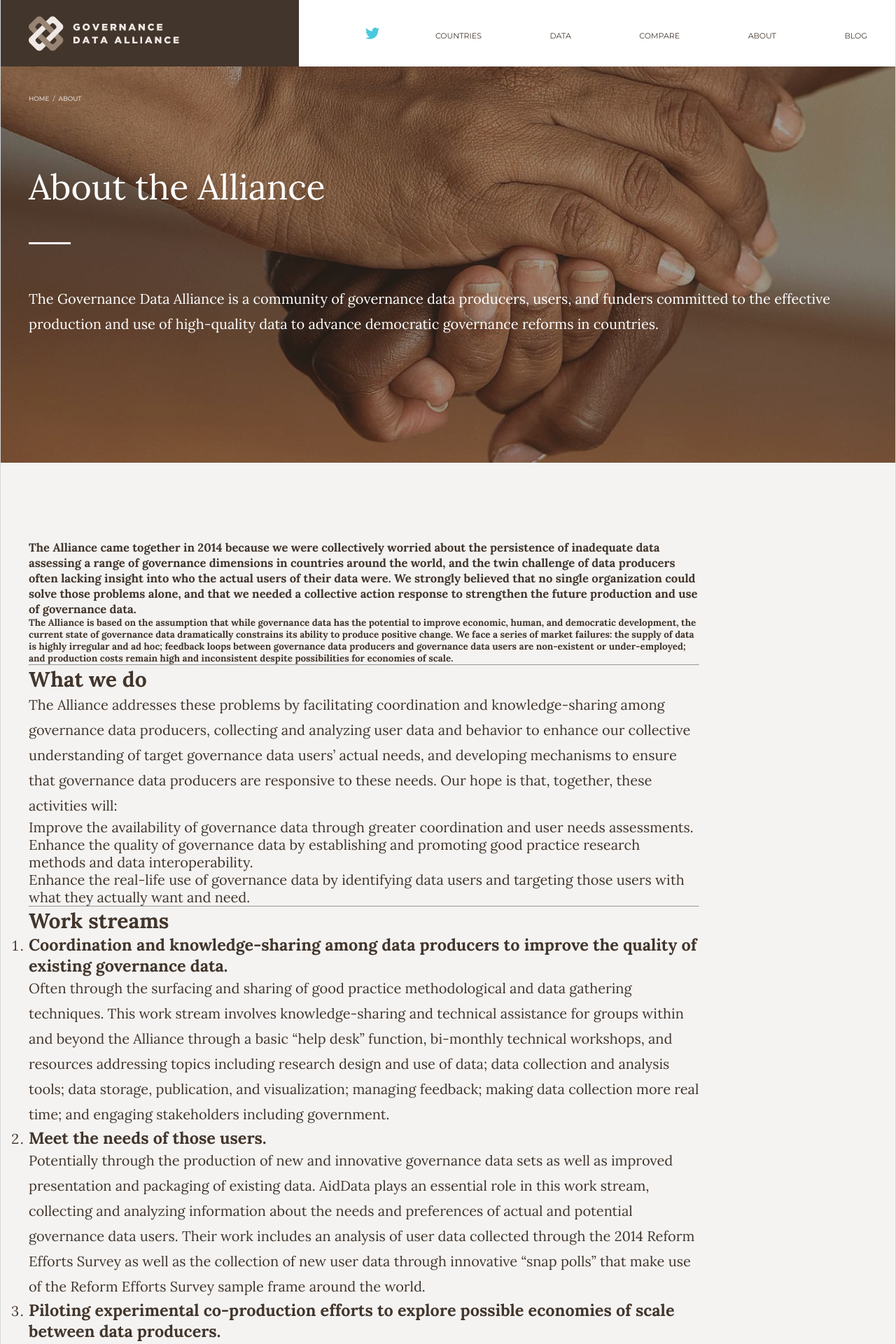
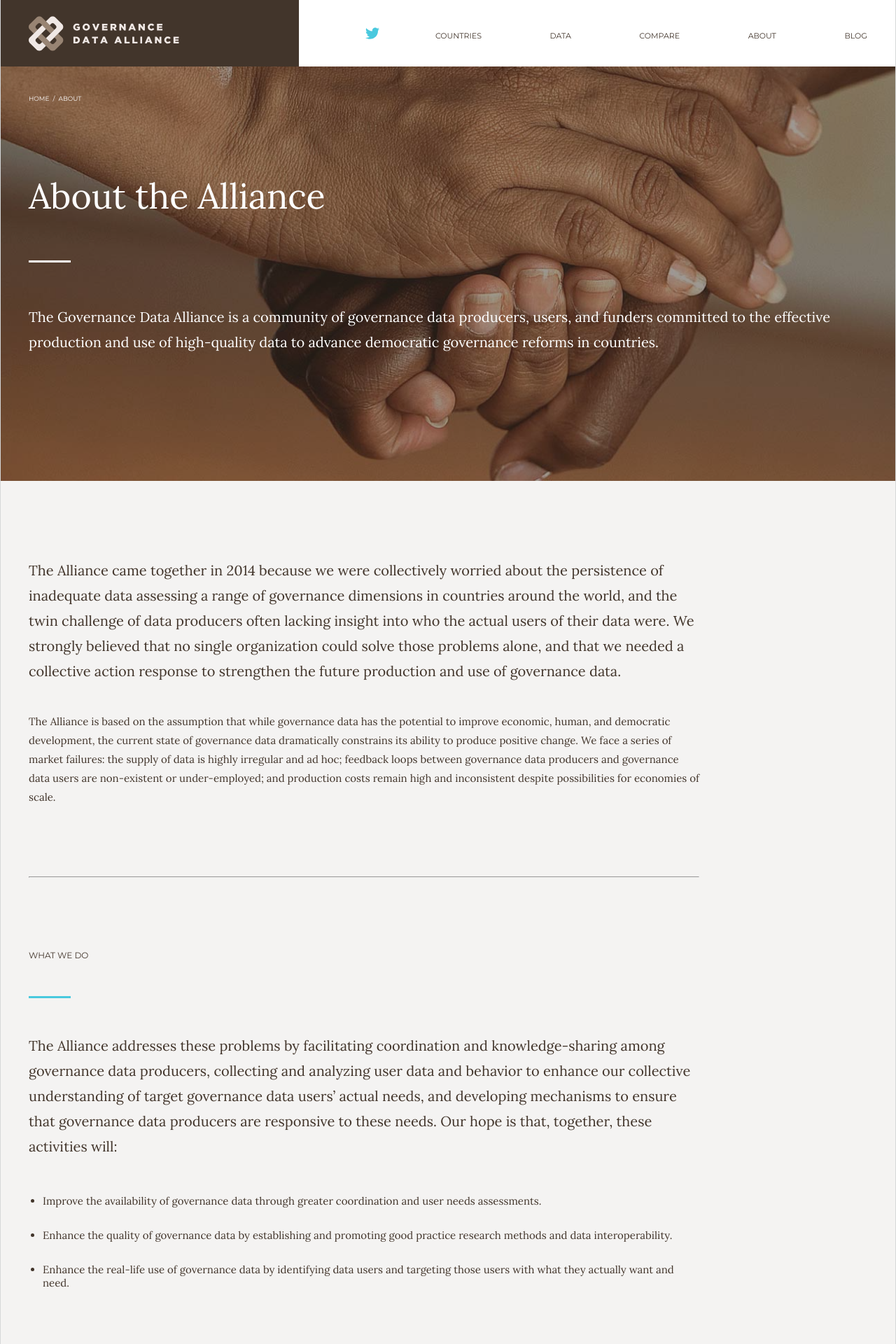
Before and after one commit to GovernanceDataAlliance/GDA-Dashboard, a Jekyll site: the page built from about.md, in a window 1280 px wide. Shown: the top 1920 px of the page at 70% size. Built offline with Jekyll 4.4.1, drawn with Linux system fonts in a browser that asks for light colours; some of the changed text lies outside the part shown.

Commit message:
editable about

```diff
--- a/_layouts/about.html
+++ b/_layouts/about.html
@@ -29,6 +29,20 @@
         </div>
       </div>
 
+      <div class="l-content -fullscreen">
+        <div class="l-grid">
+          {% for organization in site.categories.organizations %}
+            <div class="m-card--indexes">
+              <a href="{{ organization.link }}" target="_blank" class="index-description">
+                <span style="background-image:url('{{ organization.logo }}')" alt=""></span>
+                <h3 class="name">{{ organization.name }}</h3>
+                <p class="organization">{{ organization.description }}</p>
+              </a>
+            </div>
+          {% endfor %}
+        </div>
+      </div>
+
       {% include footer.html %}
     </div>
     <script src="js/bundle.js"></script>
--- a/_sass/base/_general.scss
+++ b/_sass/base/_general.scss
@@ -21,7 +21,7 @@
   -webkit-font-smoothing: antialiased;
 }
 
-p {
+h1, h2, h3, h4, h5, h6, p {
   line-height: 1.8em;
 
   + .btn {
--- a/_sass/modules/_m-card--indexes.scss
+++ b/_sass/modules/_m-card--indexes.scss
@@ -55,6 +55,14 @@
       margin-bottom: 0;
     }
 
+    span {
+      height: rem(40px);
+      width: 100%;
+      background-position: top left;
+      background-size: contain;
+      background-repeat: no-repeat;
+    }
+
     img {
       display: block;
       max-width: 100%;
--- a/_sass/modules/_m-static-content.scss
+++ b/_sass/modules/_m-static-content.scss
@@ -1,15 +1,67 @@
 .m-static-content {
   max-width: $content-width;
 
-  > .ordered-list {
-    color: $color-2;
+  h5 {
+    font-size: rem(20px);
+    font-weight: 400;
+    margin-bottom: rem(40px);
+  }
+
+  h6 {
+    font-size: rem(15px);
+    font-weight: 400;
+  }
+
+  hr {
+    color: transparent;
+    margin: rem(100px) 0;
+  }
+
+  h2 {
+    position: relative;
+    padding-bottom: rem(50px);
+    margin-bottom: rem(50px);
+    font-size: rem(12px);
+    font-weight: 400;
+    color: $font-color-1;
+    font-family: $font-secondary;
+    text-transform: uppercase;
+
+    &:after {
+      content: "";
+      position: absolute;
+      bottom: 0;
+      left: 0;
+      width: rem(60px);
+      height: rem(3px);
+      background-color: $color-4;
+    }
+  }
+
+  ul {
+    list-style-type: disc;
+    padding-left: rem(20px);
+    font-size: rem(15px);
+    margin-top: rem(50px);
+
+    > li {
+      margin-bottom: rem(30px);
+    }
+
+    p {
+      font-size: rem(15px);
+    }
+  }
+
+  ol {
+    color: $color-4;
     margin-left: rem(95px);
     font-size: rem(72px);
     font-weight: 700;
     font-family: $font-secondary;
 
     li {
-      margin-bottom: rem(70px);
+      margin-bottom: rem(50px);
     }
 
     h3 {
--- /dev/null
+++ b/organizations/_posts/2016-01-02-centre_for_law_and_democracy.markdown
@@ -0,0 +1,6 @@
+---
+name:  The Centre for Law and Democracy
+logo: "css/img/law_and_democracy_logo.jpg"
+link: "http://www.law-democracy.org/"
+description: The Centre for Law and Democracy is a Company Limited by Guarantee (non-profit corporation) established under the Nova Scotia Companies Act and governed by a Board of Directors
+---
--- /dev/null
+++ b/organizations/_posts/2016-01-02-freedom-house.markdown
@@ -0,0 +1,6 @@
+---
+name: The Freedom House
+logo: "css/img/Freedom_House_logo.png"
+link: "https://freedomhouse.org/"
+description: ''
+---
--- /dev/null
+++ b/organizations/_posts/2016-01-02-global-integrity.markdown
@@ -0,0 +1,6 @@
+---
+name: Global Integrity
+logo: "css/img/Global_integrity_logo.png"
+link: "https://www.globalintegrity.org/"
+description:
+---
--- /dev/null
+++ b/organizations/_posts/2016-01-02-resource-governance-index.markdown
@@ -0,0 +1,6 @@
+---
+name: The Resource Governance Index
+logo: "css/img/NRGI_Logo.jpg"
+link: "http://www.resourcegovernance.org/rgi"
+description:
+---
--- /dev/null
+++ b/organizations/_posts/2016-01-02-transparency-international.markdown
@@ -0,0 +1,6 @@
+---
+name: Transparency Internacional
+logo: "css/img/transparency_international_logo.jpg"
+link: "http://www.transparency.org/"
+description:
+---
--- /dev/null
+++ b/organizations/_posts/2016-01-02-world-bank.markdown
@@ -0,0 +1,6 @@
+---
+name: World Bank Group
+logo: "css/img/World_bank__logo.jpg"
+link: "http://www.worldbank.org/"
+description:
+---
--- /dev/null
+++ b/organizations/_posts/2016-01-02-wri.markdown
@@ -0,0 +1,6 @@
+---
+name: World Resources Institute
+logo: ""
+link: "http://www.wri.org/"
+description:
+---
```
Also changed, not shown: about.md (+1 -1 lines), organizations/_posts/2016-01-02-OGP.md (added, +6 -0 lines), countries.html (line endings or trailing spaces).
